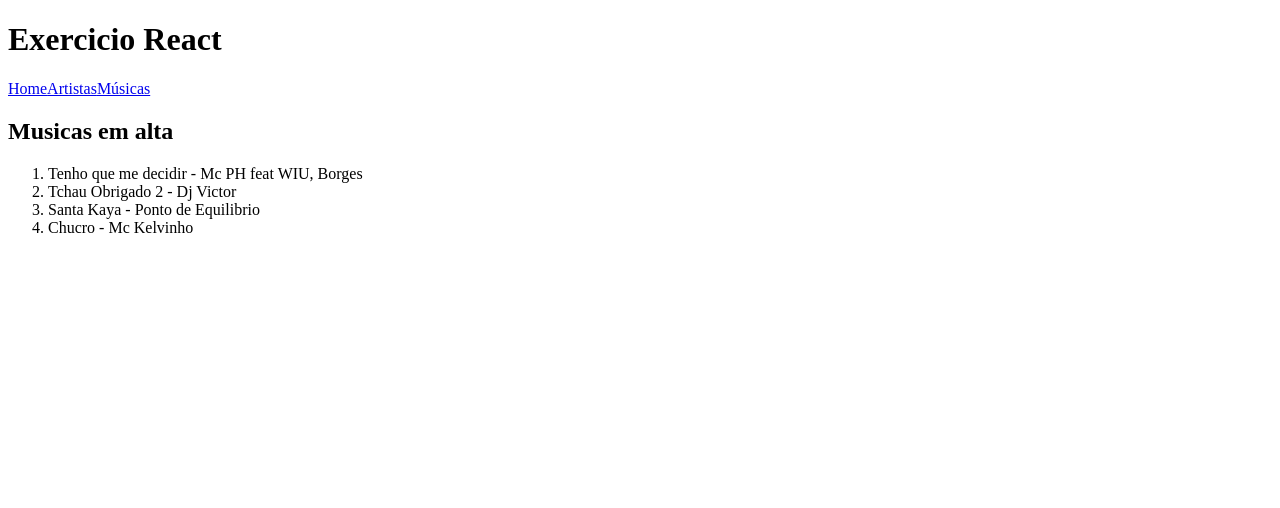
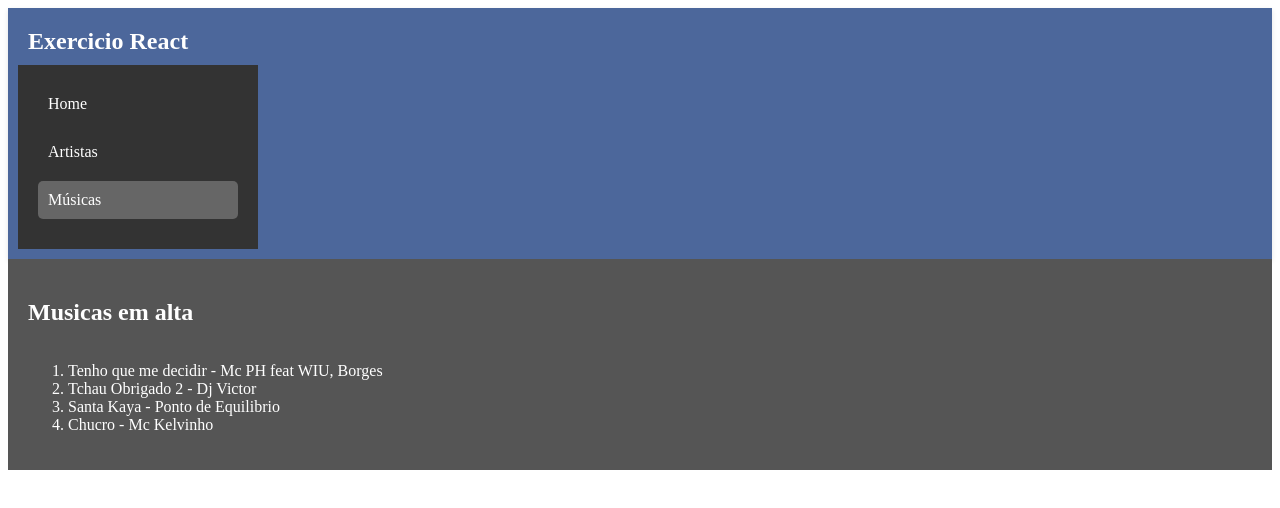
Before and after one commit to tanaka-11/exercicio-react, a React (Vite) app: page /musicas in a window 1280 px wide. Shown: the top 508 px of the page. Built offline with nearby package versions, Linux system fonts and the light colour scheme.

Commit message:
primeira tentativa

```diff
--- a/src/App.jsx
+++ b/src/App.jsx
@@ -22,7 +22,6 @@ function App() {
           </Routes>
         </Conteudo>
 
-        {/* Rodapé vai vir AQUI*/}
       </BrowserRouter>
     </>
   );
--- a/src/components/Cabecalho.jsx
+++ b/src/components/Cabecalho.jsx
@@ -1,11 +1,19 @@
 // Importações
-import Conteudo from "./Conteudo";
 import Menu from "./Menu";
 import styled from "styled-components";
 
 // CSS
 const StyledCabecalho = styled.header`
+  background-color: #4c679b;
+  color: white;
+  padding: 10px;
+  box-shadow: 0 2px 5px rgba(0, 0, 0, 0.1);
 
+
+  h1 {
+    margin: 10px;
+    font-size: 1.5em;
+  }
 `;
 
 function Cabecalho() {
--- a/src/components/Conteudo.jsx
+++ b/src/components/Conteudo.jsx
@@ -3,11 +3,22 @@ import styled from "styled-components";
 
 // CSS
 const StyledConteudo = styled.main`
+  background-color: #555;
+  color: white;
+`;
 
+const ConteudoWrapper = styled.div`
+  display: flex;
+  flex-flow: wrap column;
+  padding: 20px;
 `;
 
 function Conteudo({ children }) {
-  return <StyledConteudo>{children}</StyledConteudo>;
+  return (
+    <StyledConteudo>
+      <ConteudoWrapper>{children}</ConteudoWrapper>
+    </StyledConteudo>
+  );
 }
 
 export default Conteudo;
--- a/src/components/Menu.jsx
+++ b/src/components/Menu.jsx
@@ -4,16 +4,44 @@ import { NavLink } from "react-router-dom";
 
 // CSS
 const StyledMenu = styled.nav`
+  display: flex;
+  flex-flow: column;
+  width: 200px; // Largura do menu lateral
+  background-color: #333; // Cor de fundo do menu lateral
+  padding: 20px; // Espaçamento interno
 
+  a {
+    text-decoration: none;
+    color: white;
+    padding: 10px;
+    margin-bottom: 10px;
+    border-radius: 5px;
+
+    &:hover {
+      background-color: #555;
+    }
+
+    &.active {
+      background-color: #666;
+    }
+  }
 `;
 
 function Menu() {
   return (
     <>
       <StyledMenu>
-        <NavLink to="/">Home</NavLink>
-        <NavLink to="/artistas">Artistas</NavLink>
-        <NavLink to="/musicas">Músicas</NavLink>
+        <NavLink exact to="/" activeClassName="active">
+          Home
+        </NavLink>
+
+        <NavLink to="/artistas" activeClassName="active">
+          Artistas
+        </NavLink>
+
+        <NavLink to="/musicas" activeClassName="active">
+          Músicas
+        </NavLink>
       </StyledMenu>
     </>
   );
```
